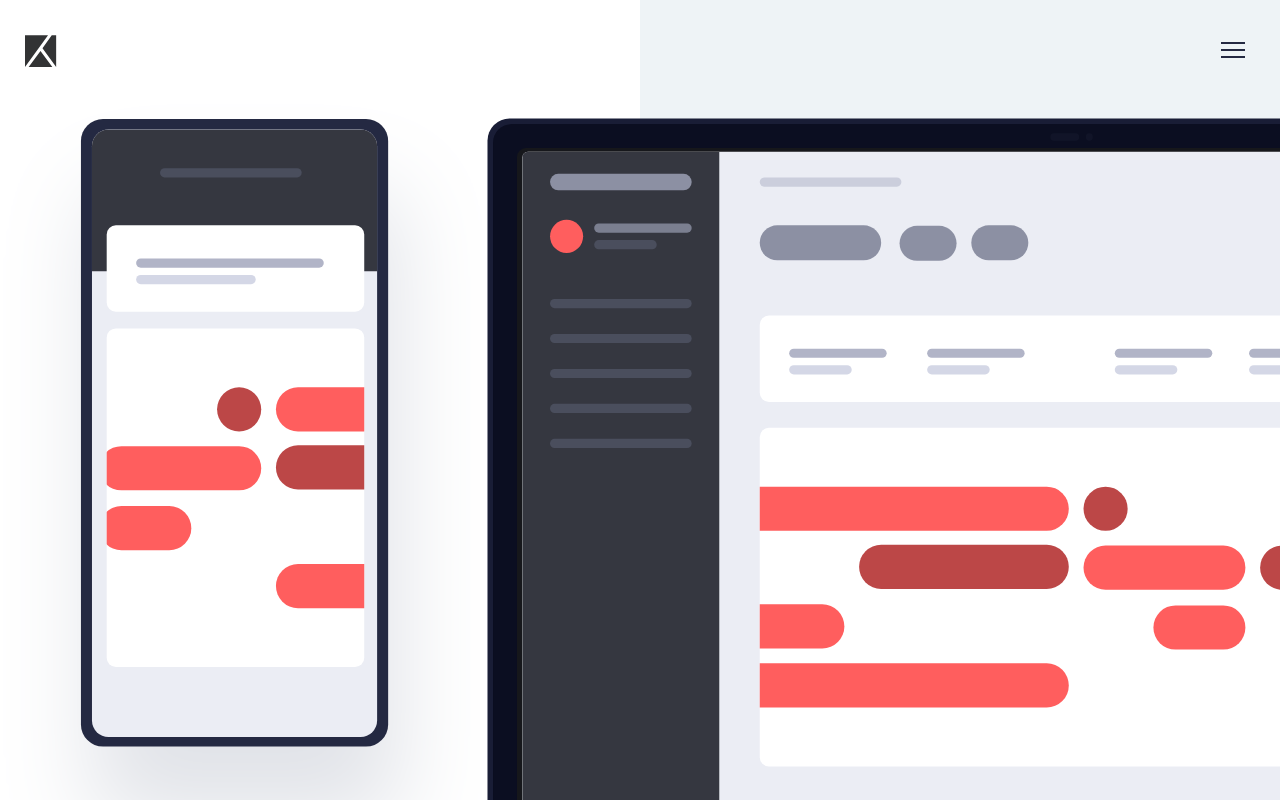
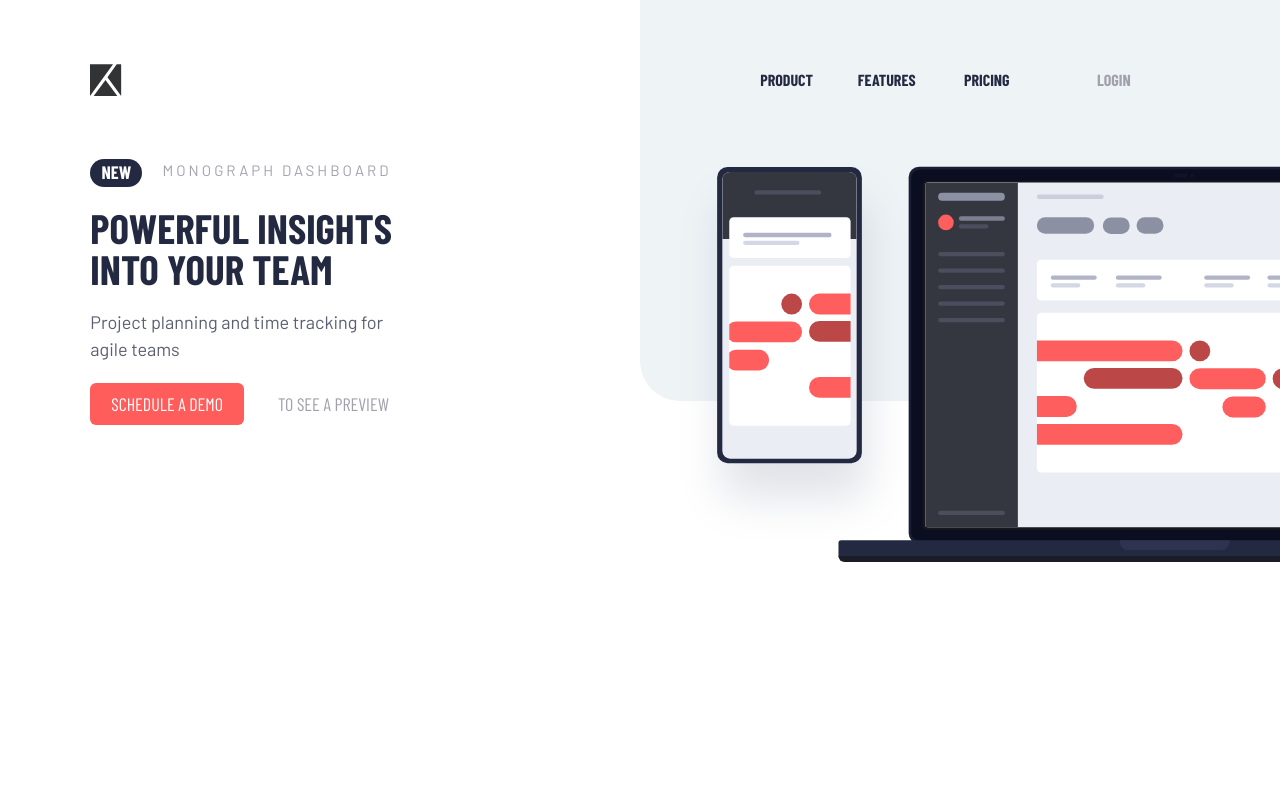
Before and after one commit to NathanaelCruz/project-tracking-intro-component, a React (Create React App) app: page / in a window 1280 px wide. Shown: the top 800 px of the page. Built offline with nearby package versions, Linux system fonts and the light colour scheme.

Commit message:
Add Readme and struct desktop

```diff
--- a/src/assets/styles/layout/layout.css
+++ b/src/assets/styles/layout/layout.css
@@ -123,3 +123,49 @@
     justify-content: space-between;
     padding-bottom: 1rem;
 }
+
+@media(min-width: 767px) {
+    #root {
+        overflow: hidden;
+    }
+    .content-responsive {
+        margin-left: 9rem;
+        position: relative;
+        width: 100vw;
+    }
+    .content-responsive-center {
+        flex-direction: row-reverse;
+        justify-content: space-between;
+    }
+    .header-menu-navigation-content {
+        position: static;
+        flex-direction: row;
+        background-color: transparent;
+        width: 40vw;
+    }
+    .menu-callaction {
+        width: auto;
+        border: 0;
+        padding: 0.5rem;
+    }
+    .content-responsive-image {
+        display: flex;
+        width: auto;
+        margin-right: -11vw;
+        justify-content: flex-end;
+    }
+    .content-responsive-call {
+        padding: 0;
+        max-width: 47vw;
+    }
+    .content-responsive-image>img {
+        width: 65vw;
+    }
+}
+
+@media(min-width: 1200px) {
+    .content-responsive-call {
+        padding: 0;
+        max-width: 25vw;
+    }
+}
--- a/src/assets/styles/module/button.css
+++ b/src/assets/styles/module/button.css
@@ -29,3 +29,15 @@
     padding: 2rem;
     width: 100%;
 }
+
+@media(min-width: 767px) {
+    .menu-content {
+        flex-direction: row;
+    }
+    .btn-default.btn-login {
+        padding: 1rem;
+        width: 100%;
+        font-size: 1.6rem;
+        margin-left: 3rem;
+    }
+}
--- a/src/assets/styles/module/menu.css
+++ b/src/assets/styles/module/menu.css
@@ -16,3 +16,16 @@
     font-size: 2.3rem;
     color: hsl(230, 29%, 20%);
 }
+
+@media(min-width: 767px) {
+    .menu-content {
+        width: 65%;
+        flex-direction: row;
+    }
+    .menu-content li a {
+        font-size: 1.6rem;
+    }
+    .header-main {
+        padding: 5.5rem 9rem;
+    }
+}
--- a/src/assets/styles/state/state.css
+++ b/src/assets/styles/state/state.css
@@ -3,6 +3,10 @@
     outline: none;
     border: none;
     box-shadow: 0 0 0.4rem 0.2rem hsl(231, 7%, 65%);
+}
+
+.btn-default:hover {
+    cursor: pointer;
 }
 
 .btn-default.btn-call-action:hover {
@@ -27,3 +31,20 @@
     -webkit-transition: 0.3s ease-in;
     -o-transition: 0.3s ease-in;
 }
+
+.menu-content li a:hover {
+    text-decoration: underline;
+}
+
+@media(min-width: 767px) {
+    .btn-hamburguer {
+        display: none;
+    }
+    .visible {
+        height: auto;
+        box-shadow: none;
+    }
+    .btn-default.btn-login:hover {
+        text-decoration: underline;
+    }
+}
--- a/src/components/Navigation/index.tsx
+++ b/src/components/Navigation/index.tsx
@@ -1,4 +1,4 @@
-import React, {useState, MouseEvent} from 'react'
+import React, {useState, MouseEvent, useEffect} from 'react'
 import Button from '../Button'
 
 interface MenuNavigationPropsItem {
@@ -15,6 +15,11 @@ interface MenuNavigationPropsItems {
 const MenuNavigation: React.FunctionComponent<MenuNavigationPropsItems> = (props) => {
 
     const [classShow, setClassShow] = useState("hidden")
+    useEffect(() => {
+        if(window.screen.width >= 767){
+            setClassShow("visible")
+        }
+    }, [])
     const setClassMenu = (event: MouseEvent) => {
         event.preventDefault()
         if(classShow === "hidden"){
@@ -40,7 +45,7 @@ const MenuNavigation: React.FunctionComponent<MenuNavigationPropsItems> = (props
                     />
                 </section>
             </section>
-            <span className="btn-default btn-hamburguer"
+            <div className="btn-default btn-hamburguer"
             onClick={setClassMenu}
             role="button" >
                 <svg xmlns="http://www.w3.org/2000/svg" width="24" height="16" role="Ícone mobile">
@@ -48,7 +53,7 @@ const MenuNavigation: React.FunctionComponent<MenuNavigationPropsItems> = (props
                         <path d="M0 0h24v2H0zM0 7h24v2H0zM0 14h24v2H0z"/>
                     </g>
                 </svg>
-            </span>
+            </div>
         </section>
     )
 }
--- a/src/pages/home/home.tsx
+++ b/src/pages/home/home.tsx
@@ -13,10 +13,10 @@ const HomeContent = () => {
                     <span>NEW</span><p>Monograph dashboard</p>
                 </section>
                 <section className="content-responsive-call-subtitle">
-                    <h1>Powerful insights <br /> into your team</h1>
+                    <h1>Powerful insights into your team</h1>
                 </section>
                 <section className="content-responsive-call-explain">
-                    <h4>Project planning and time tracking <br /> for agile teams</h4>
+                    <h4>Project planning and time tracking for agile teams</h4>
                 </section>
                 <section className="content-responsive-call-buttons">
                     <Button title="SCHEDULE A DEMO" classNameButton="btn-call-action" />
```
Also changed, not shown: 1 other file (tests, documents, lock files or other folders).
